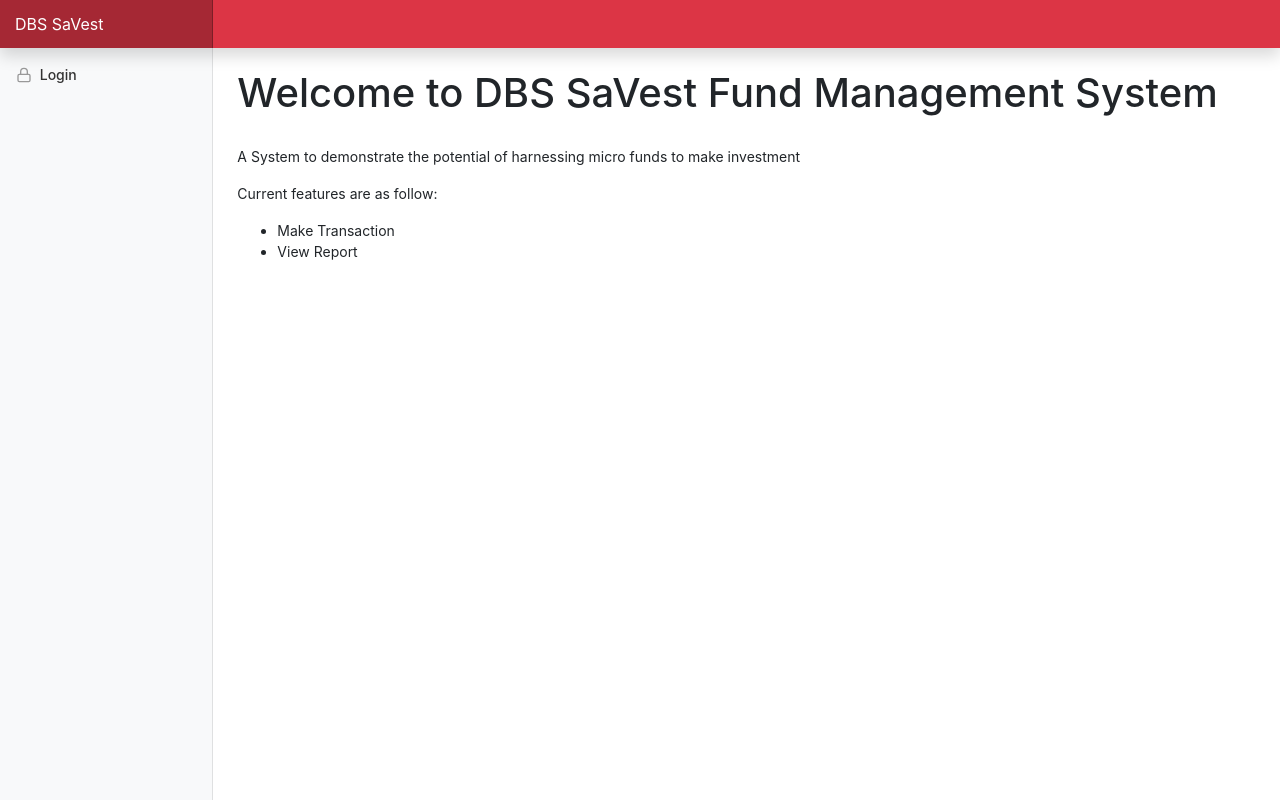
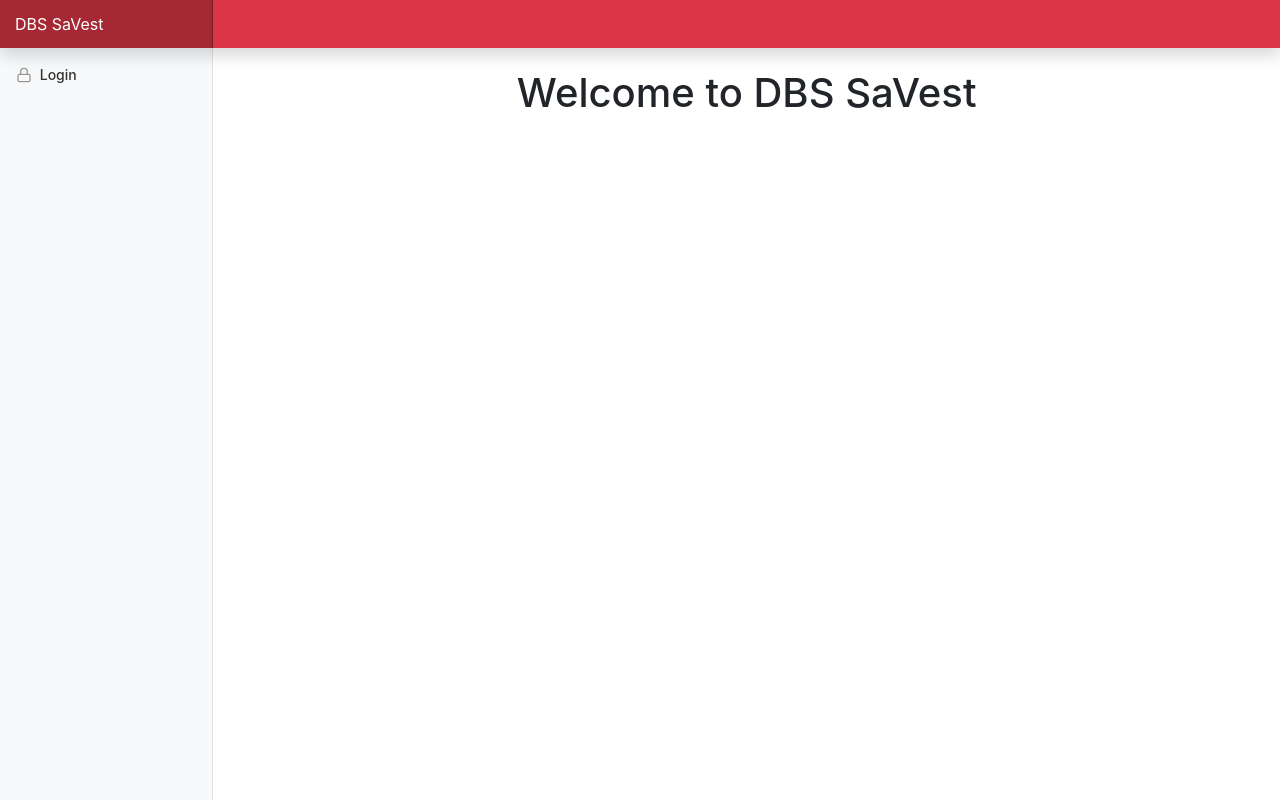
Before and after one commit to antonizhu/fundmanager, a Django app: page / in a window 1280 px wide. Run offline with Django 3.2, Linux system fonts and the light colour scheme; some libraries are stand-ins or nearby versions.

Commit message:
keep only title

```diff
--- a/nusFinTech/templates/index.html
+++ b/nusFinTech/templates/index.html
@@ -1,12 +1,9 @@
 <!DOCTYPE html>
 {% extends "base.html" %}
     {% block body_block %}
-        <h1>Welcome to DBS SaVest Fund Management System</h1>
-        <br/>
-        <p>A System to demonstrate the potential of harnessing micro funds to make investment</p>
-        <p>Current features are as follow:</p>
-        <ul>
-            <li>Make Transaction</li>
-            <li>View Report</li>
-        </ul>
+	<div class="row-fluid">
+		<div class="h-100 w-100 text-center">
+		<h1>Welcome to DBS SaVest</h1>
+		</div>
+	</div>
     {% endblock %}
```
